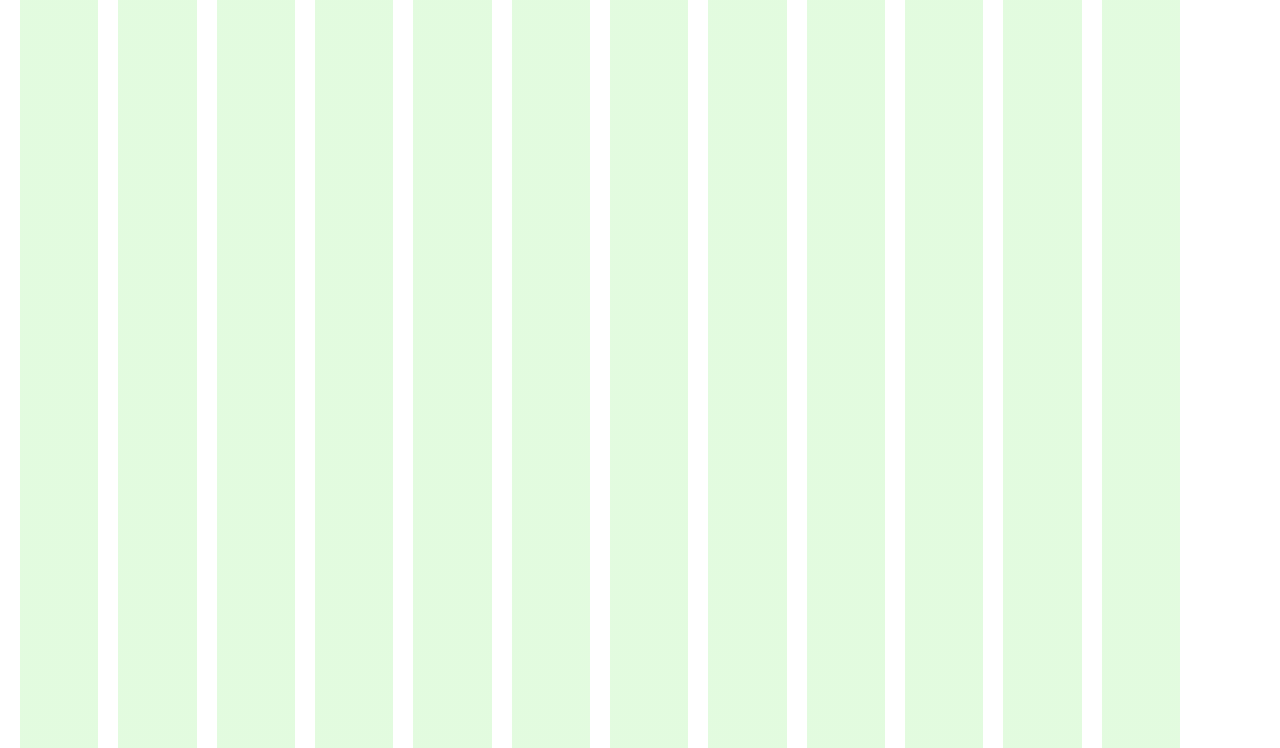
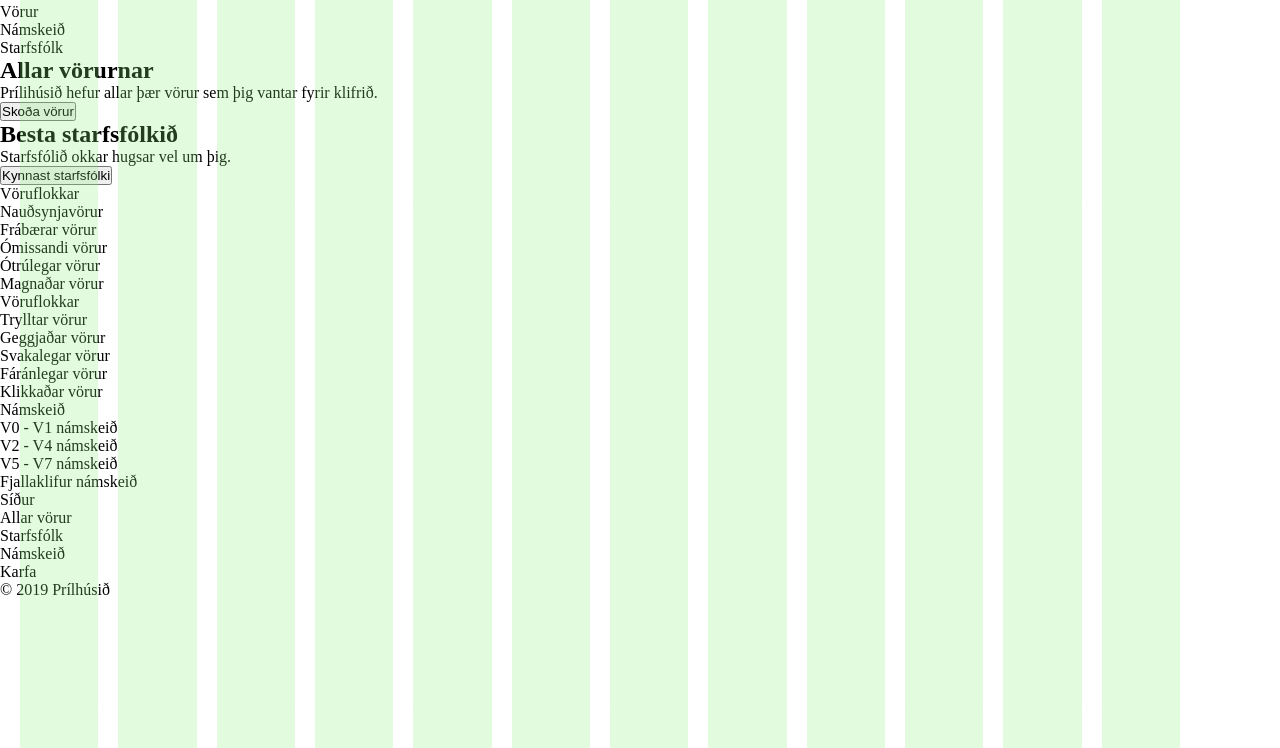
Before and after one commit to ivarjon/hopverkefni1, a website: page index.html in a window 1280 px wide. Shown: the part 52-800 px from the top of the page. Drawn offline with Linux system fonts and the light colour scheme.

Commit message:
index html

```diff
--- a/index.html
+++ b/index.html
@@ -11,6 +11,55 @@
   <body>
     <header>
       <h1>Prílhúsið</h1>
+      <ul>
+        <li>Forsíða</li>
+        <li>Vörur</li>
+        <li>Námskeið</li>
+        <li>Starfsfólk</li>
+      </ul>
     </header>
+
+    <h2>Allar vörurnar</h2>
+    <p>Prílihúsið hefur allar þær vörur sem þig vantar fyrir klifrið.</p>
+    <button>Skoða vörur</button>
+
+    <h2>Besta starfsfólkið</h2>
+    <p>Starfsfólið okkar hugsar vel um þig.</p>
+    <button>Kynnast starfsfólki</button>
+
+    <footer>
+        <ul>
+            <li>Vöruflokkar</li>
+            <li>Nauðsynjavörur</li>
+            <li>Frábærar vörur</li>
+            <li>Ómissandi vörur</li>
+            <li>Ótrúlegar vörur</li>
+            <li>Magnaðar vörur</li>
+        </ul>
+        <ul>
+            <li>Vöruflokkar</li>
+            <li>Trylltar vörur</li>
+            <li>Geggjaðar vörur</li>
+            <li>Svakalegar vörur</li>
+            <li>Fáránlegar vörur</li>
+            <li>Klikkaðar vörur</li>
+        </ul>
+        <ul>
+            <li>Námskeið</li>
+            <li>V0 - V1 námskeið</li>
+            <li>V2 - V4 námskeið</li>
+            <li>V5 - V7 námskeið</li>
+            <li>Fjallaklifur námskeið</li>
+        </ul>
+        <ul>
+            <li>Síður</li>
+            <li>Allar vörur</li>
+            <li>Starfsfólk</li>
+            <li>Námskeið</li>
+            <li>Karfa</li>
+        </ul>
+
+        <p id="copyright">&copy; 2019 Prílhúsið</p>
+    </footer>
   </body>
 </html>
```
